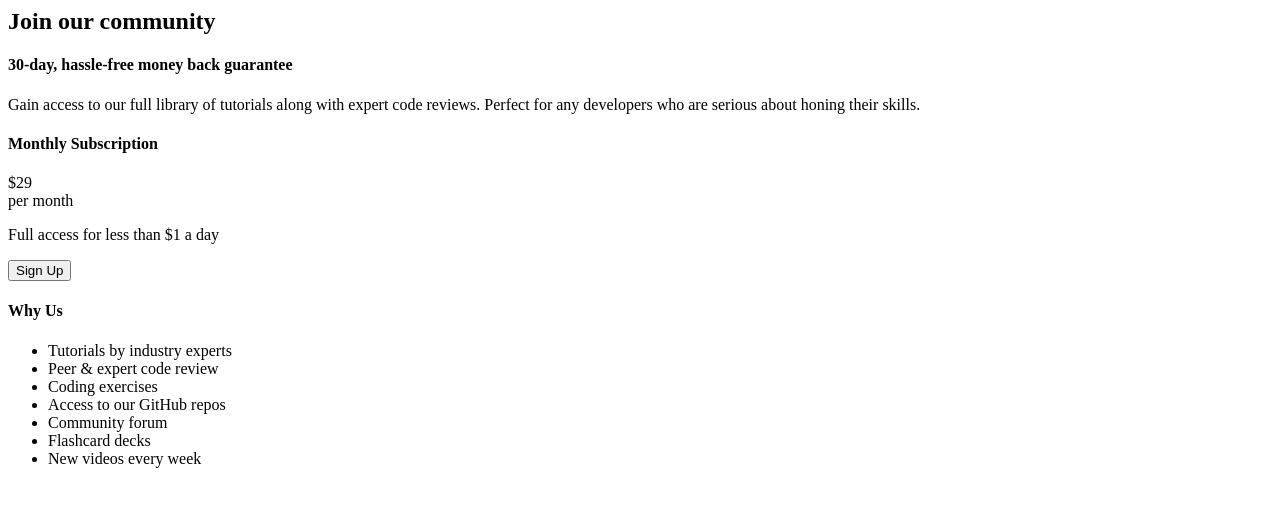
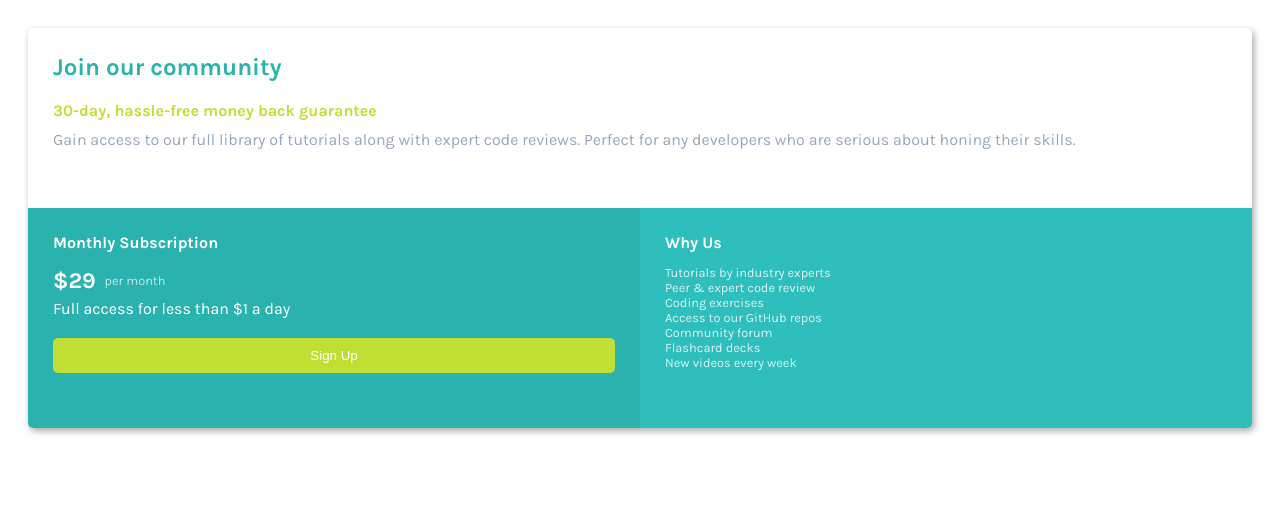
Before and after one commit to abhi-p/pricing-card, a plain HTML site: page index.html in a window 1280 px wide. Drawn offline with Linux system fonts and the light colour scheme.

Commit message:
Update index.html

```diff
--- a/index.html
+++ b/index.html
@@ -4,7 +4,7 @@
     <link rel="preconnect" href="https://fonts.googleapis.com">
 <link rel="preconnect" href="https://fonts.gstatic.com" crossorigin>
 <link href="https://fonts.googleapis.com/css2?family=Karla:wght@400;700&display=swap" rel="stylesheet">
-    <link href="./styles.css", rel="stylesheet">
+    <link href="./style.css", rel="stylesheet">
   </head>
   <body>
   <div id="top-section">
```
